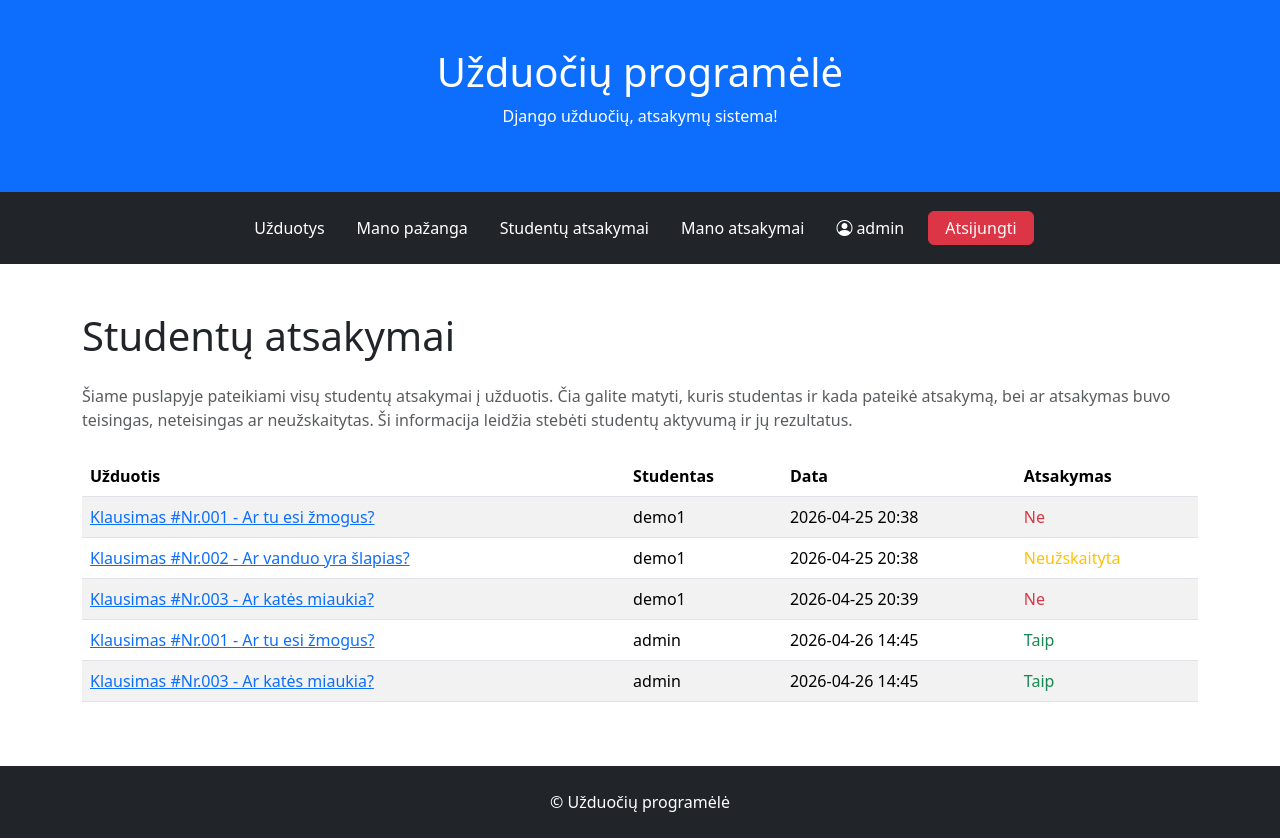
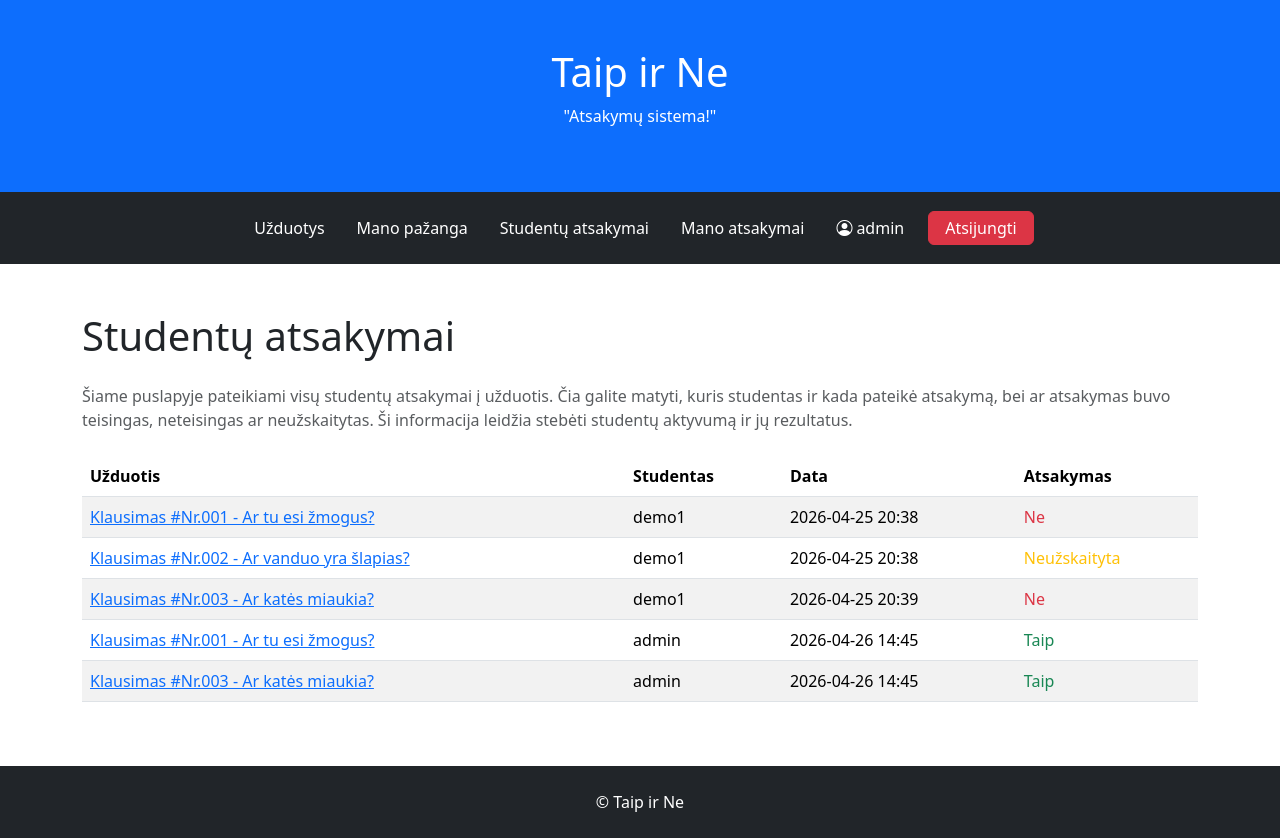
Before and after one commit to edenas/uzduociu_programele_v1, a Django app: page /answers/ in a window 1280 px wide. Run offline with Django 5.2, Linux system fonts and the light colour scheme; a user stored in the database is signed in; data comes from the database, SQL or seed files in the repository; both versions use the stored data as it was after the commit.

Commit message:
Patikslintas atsakymų statuso rodymas pagal pateikimo laiką ir suvienodintas footer tekstas

```diff
--- a/mysite/tasks/templates/answer_form.html
+++ b/mysite/tasks/templates/answer_form.html
@@ -2,8 +2,7 @@
 {% block title %}Pateikti atsakymą{% endblock %}
 
 {% block content %}
-    <p class="text-muted mb-4">Šiame puslapyje galite pateikti savo atsakymą į pasirinktą užduotį.
-    Atidžiai perskaitykite klausimą ir pasirinkite atsakymą. Pateikus atsakymą jo pakeisti nebebus galima,
+    <p class="text-muted mb-4">Atidžiai perskaitykite klausimą ir pasirinkite atsakymą. Pateikus atsakymą jo pakeisti nebebus galima,
     todėl kiekvieną užduotį galima spręsti tik vieną kartą.</p>
 
     <div class="mb-4 mt-5">
--- a/mysite/tasks/templates/answers.html
+++ b/mysite/tasks/templates/answers.html
@@ -27,9 +27,9 @@ bei ar atsakymas buvo teisingas, neteisingas ar neužskaitytas.
                 <a href="{% url 'answer' answer.pk %}">{{ answer.task }}</a>
             </td>
             <td>{{ answer.student }}</td>
-            <td>{{ answer.date|date:"Y-m-d H:i" }}</td>
+            <td>{{ answer.date | date:"Y-m-d H:i" }}</td>
             <td>
-                {% if answer.task.is_overdue %}
+                {% if answer.task.deadline and answer.date > answer.task.deadline %}
                     <span class="text-warning">Neužskaityta</span>
                 {% elif answer.is_correct %}
                     <span class="text-success">Taip</span>
--- a/mysite/tasks/templates/base.html
+++ b/mysite/tasks/templates/base.html
@@ -12,8 +12,8 @@
 <body class="d-flex flex-column min-vh-100">
 
 <div class="p-5 bg-primary text-white text-center">
-    <h1>Užduočių programėlė</h1>
-    <p>Django užduočių, atsakymų sistema!</p>
+    <h1>Taip ir Ne</h1>
+    <p>"Atsakymų sistema!"</p>
 </div>
 
 <nav class="navbar navbar-expand-sm bg-dark navbar-dark py-3">
@@ -77,7 +77,7 @@
 </div>
 
 <div class="p-4 bg-dark text-white text-center">
-    © Užduočių programėlė
+    © Taip ir Ne
 </div>
 
 </body>
--- a/mysite/tasks/templates/user_answers.html
+++ b/mysite/tasks/templates/user_answers.html
@@ -28,7 +28,7 @@ Tai leidžia jums įsivertinti savo žinias ir pažangą.
             </td>
             <td>{{ answer.date }}</td>
             <td>
-                {% if answer.task.is_overdue %}
+                {% if answer.task.deadline and answer.date > answer.task.deadline %}
                     <span class="text-warning">Neužskaityta</span>
                 {% elif answer.is_correct %}
                     <span class="text-success">Taip</span>
--- a/mysite/tasks/views.py
+++ b/mysite/tasks/views.py
@@ -27,7 +27,7 @@ class StatsView(LoginRequiredMixin, View):
         late_answers = 0
 
         for answer in answers:
-            if answer.task.is_overdue():
+            if answer.task.deadline and answer.date > answer.task.deadline:
                 late_answers += 1
             elif answer.is_correct():
                 correct_answers += 1
```
Also changed, not shown: mysite/db.sqlite3.
